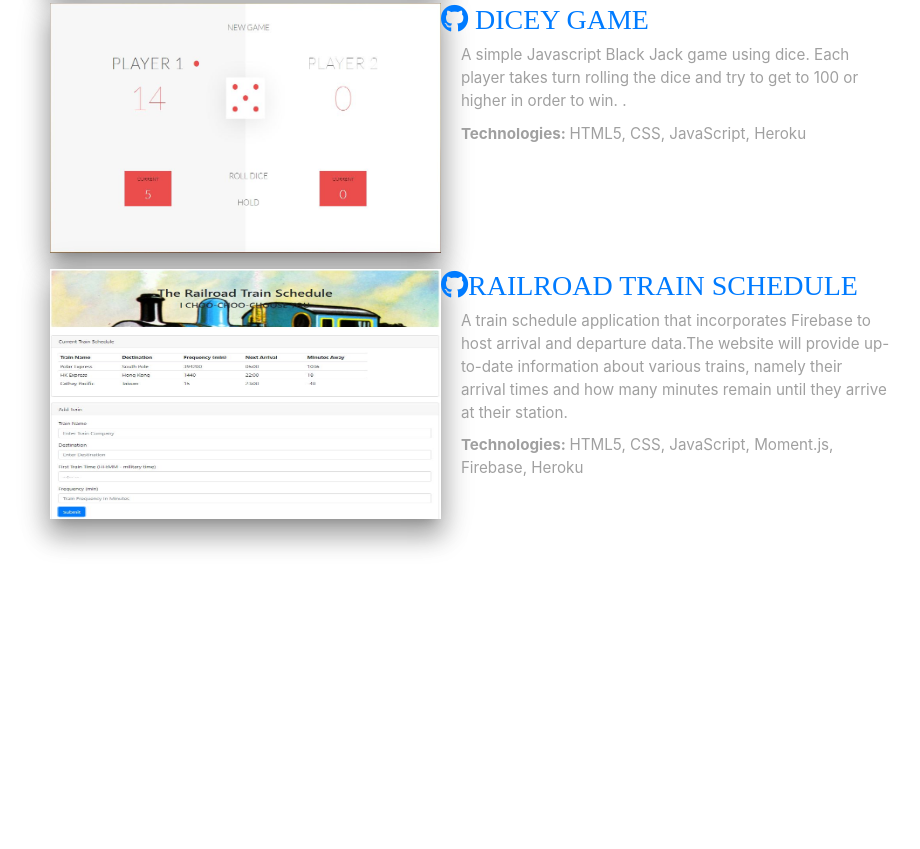
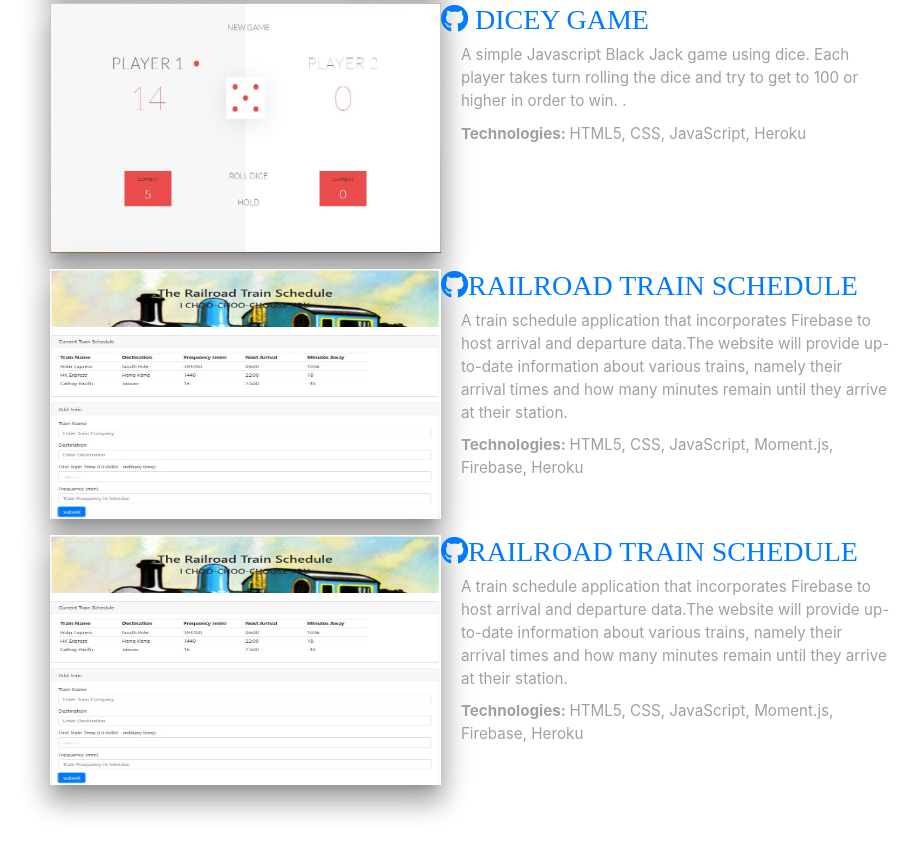
Before and after one commit to laugeorge/laugeorge.github.io, a website with bundled scripts: page index.html in a window 1280 px wide. Shown: the part 6179-7028 px from the top of the page, without its empty margins (296-1216 px from the left). Before the commit the page ends 6762 px from the top, so only its background shows below. Built offline with nearby package versions, Linux system fonts and the light colour scheme; files whose address does not match are found by name; a web font is replaced by a local one.

Commit message:
adding comptia cert in certification section

```diff
--- a/index.html
+++ b/index.html
@@ -372,6 +372,10 @@
         <ul class="fa-ul mb-0">
           <li>
             <i class="fa-li fa fa-certificate text-warning"></i>
+            CompTIA Security+, May 2020
+          </li>
+          <li>
+            <i class="fa-li fa fa-certificate text-warning"></i>
             Certified QuickBooks Pro Advisor, December 2019
           </li>
           <li>
@@ -503,6 +507,25 @@
           </div>
         </section>
 
+        <!------------------------ Train Schedule App -------------------->
+        <section class="spotlight">
+          <div class="spotlight-box">
+            <div class="image cover-box cover-left">
+              <a href="https://train-schedule-js.herokuapp.com/" target="_blank">
+                <img href="https://train-schedule-js.herokuapp.com/" target="_blank" src="img/train-snapshot.jpg" alt="Railroad Train Schedule" style='width:400px; height: 250px;' />
+              </a>
+            </div>
+
+            <div class="project-description text-box text-right text-align">
+              <h3 align='left'><a href="https://github.com/laugeorge/Train-Scheduler" class="icon brands fab fa-github" target="_blank"><span class="label"></span>Railroad Train Schedule</h2></a>
+              <p align='left'> A train schedule application that incorporates Firebase to host arrival and departure data.The website will
+              provide up-to-date information about various trains, namely their arrival times and how many minutes remain until they arrive at their station.</p>
+
+              <p align='left'><strong class="details">Technologies: </strong>HTML5, CSS, JavaScript, Moment.js, Firebase, Heroku </p>
+            </div>
+          </div>
+        </section>
+
         <!-- <ul class="fa-ul mb-0">
 
           <li>
```
